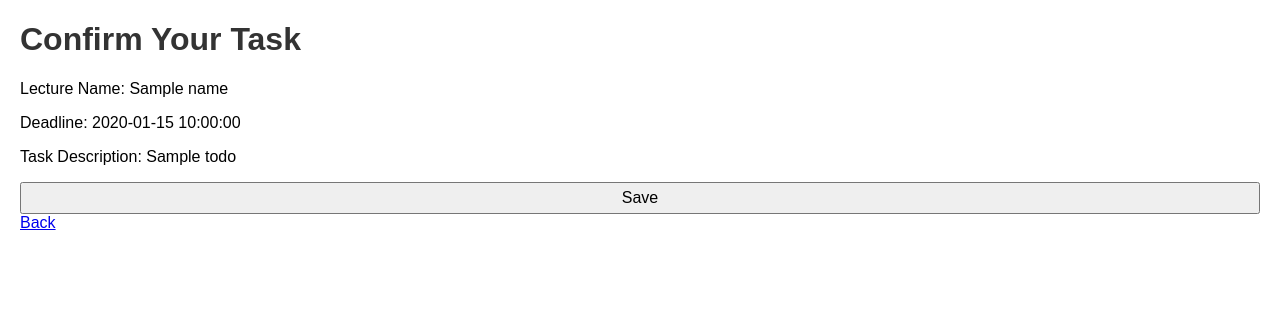
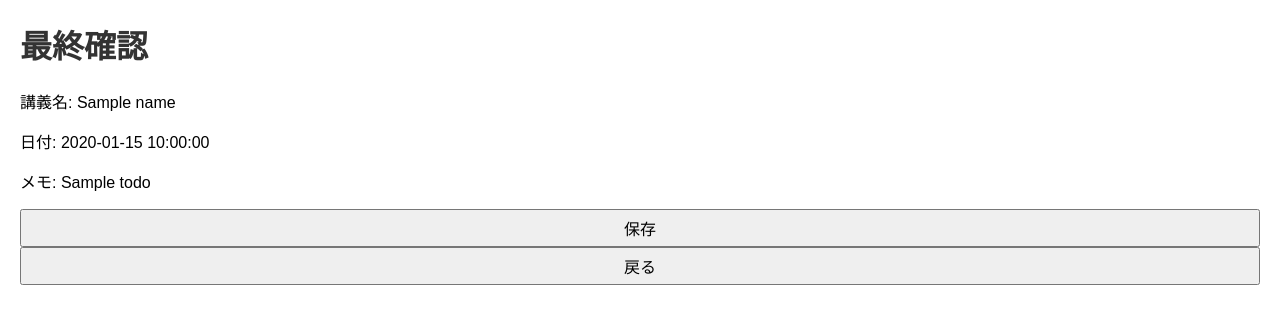
Before and after one commit to 2024A-IT-OOP2-G10/Final_Assignment, a Flask app: template templates/todo_result.html in a window 1280 px wide. Shown: the top 324 px of the page. Run offline with Flask 3, Linux system fonts and the light colour scheme; the template is opened without the code that fills it: most values are stand-ins (such as "Sample title", 1, 10 or a date in 2020); parts of the project's set-up code (start-up, migrations or seed data) failed here and were passed over.

Commit message:
templates/todo ２つ変更
どちらともわかりやすいように、名前を変更しただけです。
よりしくお願いします。

```diff
--- a/templates/todo_result.html
+++ b/templates/todo_result.html
@@ -7,16 +7,16 @@
     <title>ToDo Result</title>
 </head>
 <body>
-    <h1>Confirm Your Task</h1>
+    <h1>最終確認</h1>
     <form method="POST" action="{{ url_for('todo.todo_result') }}">
-        <p>Lecture Name: {{ name }}</p>
-        <p>Deadline: {{ date }}</p>
-        <p>Task Description: {{ todo }}</p>
+        <p>講義名: {{ name }}</p>
+        <p>日付: {{ date }}</p>
+        <p>メモ: {{ todo }}</p>
         <input type="hidden" name="name" value="{{ name }}">
         <input type="hidden" name="date" value="{{ date }}">
         <input type="hidden" name="todo" value="{{ todo }}">
-        <button type="submit">Save</button>
-        <a href="{{ url_for('todo.todo_form') }}">Back</a>
+        <button type="submit">保存</button>
+        <button type="submit">戻る</button>
     </form>
 </body>
 </html>
```
Also changed, not shown: templates/todo.html (+5 -5 lines).
